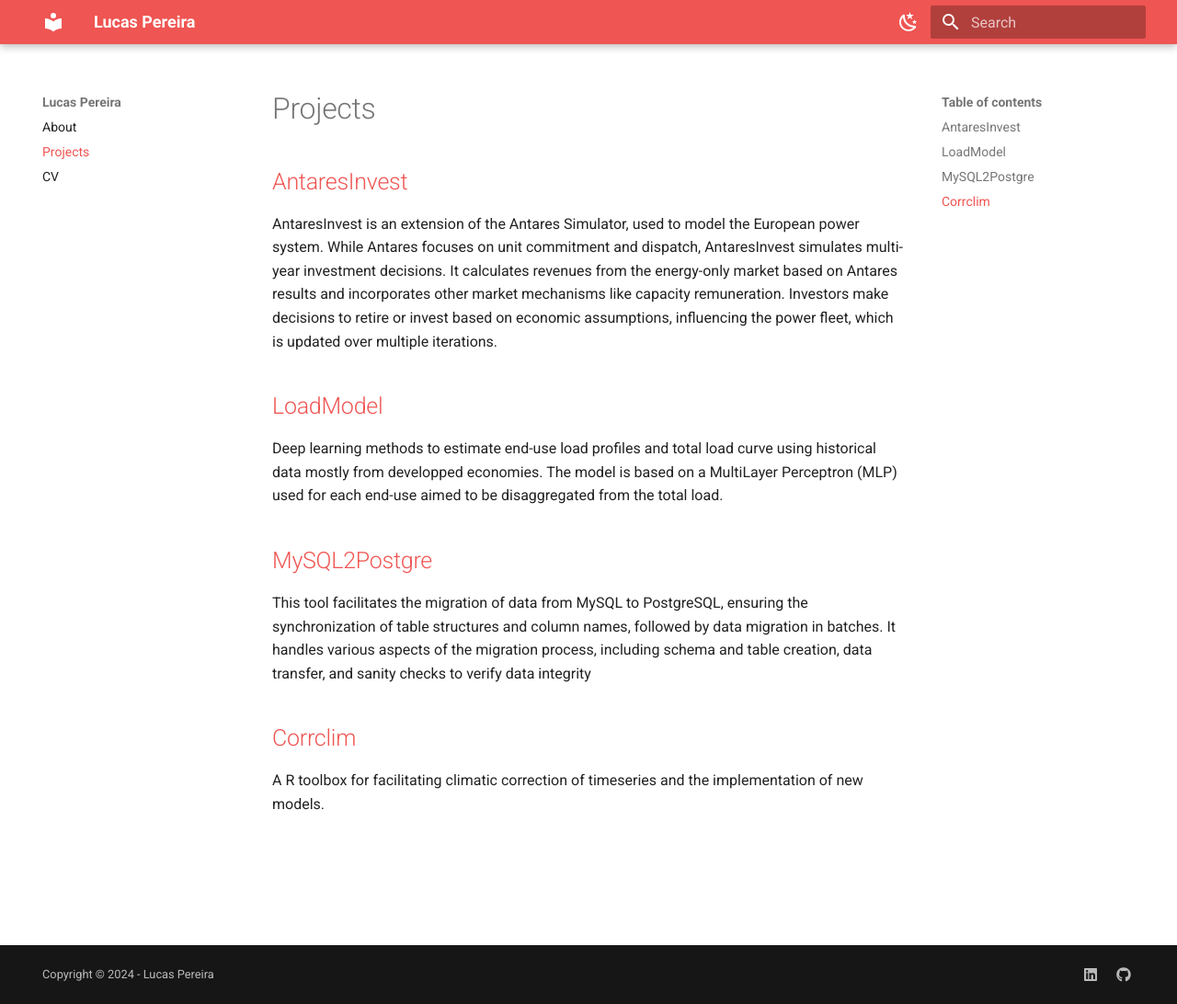
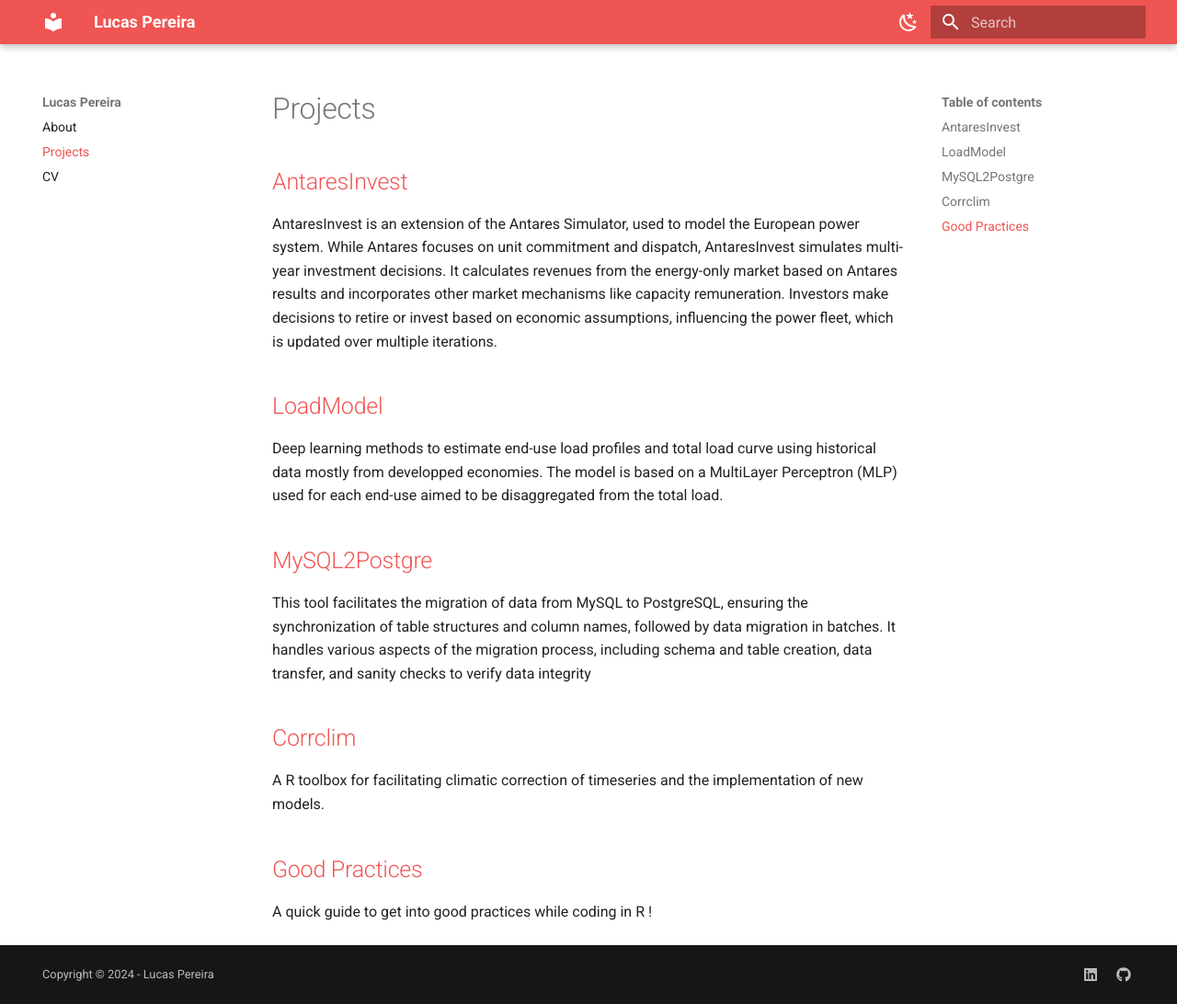
Before and after one commit to lucarammel/my-site, an MkDocs documentation site: the page built from docs/projects.md, in a window 1280 px wide and 1092 px high. Shown: the whole window at 92% size. Built offline with MkDocs 1.6.1 and Material for MkDocs 9.7.7, drawn with Linux system fonts in a browser that asks for light colours.

Commit message:
fix install poetry

```diff
--- a/docs/projects.md
+++ b/docs/projects.md
@@ -11,3 +11,6 @@ This tool facilitates the migration of data from MySQL to PostgreSQL, ensuring t
 
 ## [Corrclim](https://github.com/lucarammel/corrclim)
 A R toolbox for facilitating climatic correction of timeseries and the implementation of new models.
+
+## [Good Practices]((https://github.com/lucarammel/goodPracticesR))
+A quick guide to get into good practices while coding in R !
```
Also changed, not shown: 1 other file.
